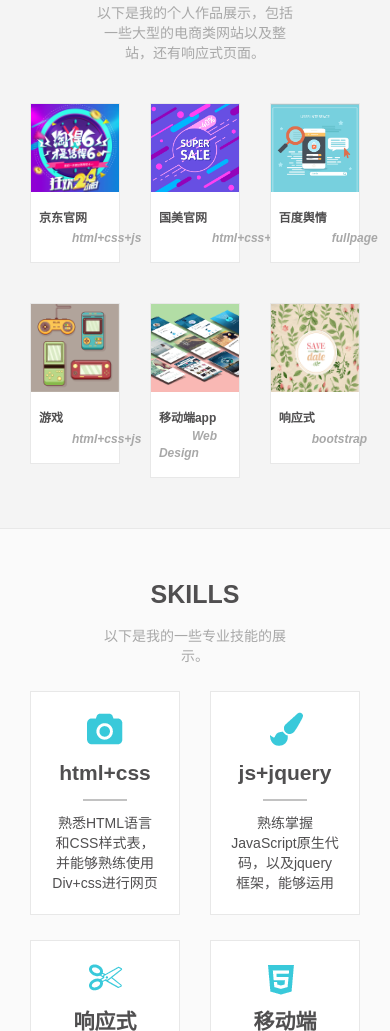
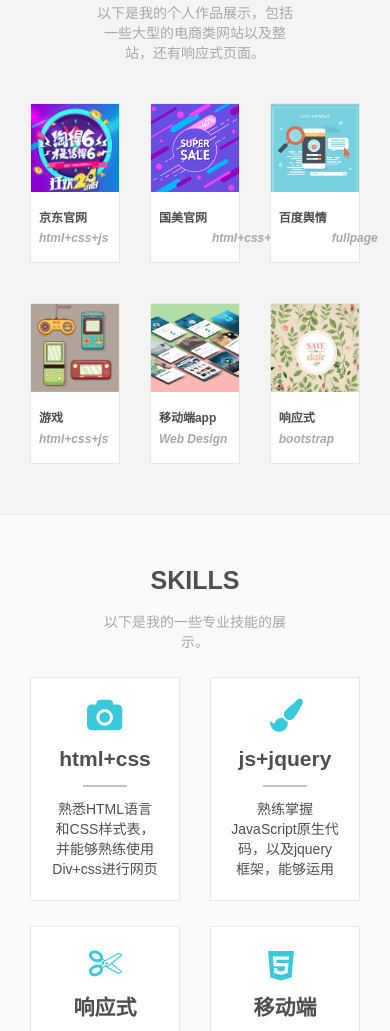
Before and after one commit to lee-ll/lijiasusu.github.io, a plain HTML site: page index.html in a window 390 px wide. Shown: the part 949-1980 px from the top of the page. Drawn offline with nearby package versions, Linux system fonts and the light colour scheme.

Commit message:
'移动端修改'

```diff
--- a/css/index.css
+++ b/css/index.css
@@ -645,7 +645,7 @@
     font-size: 12px; }
   span.right {
     font-size: 12px;
-    padding-left: 33px; }
+    padding-left:0px; }
   span.left {
     font-size: 12px;
     padding-left: 53px; }
```
